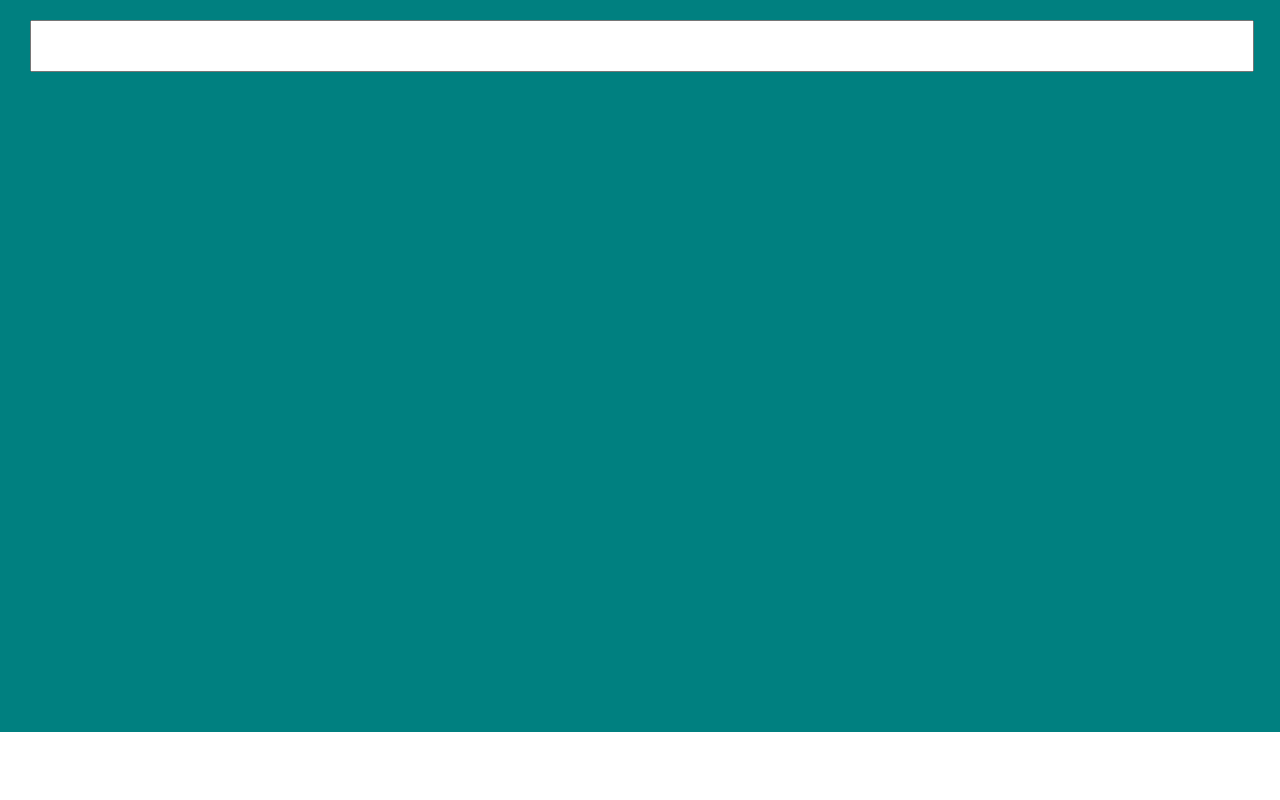
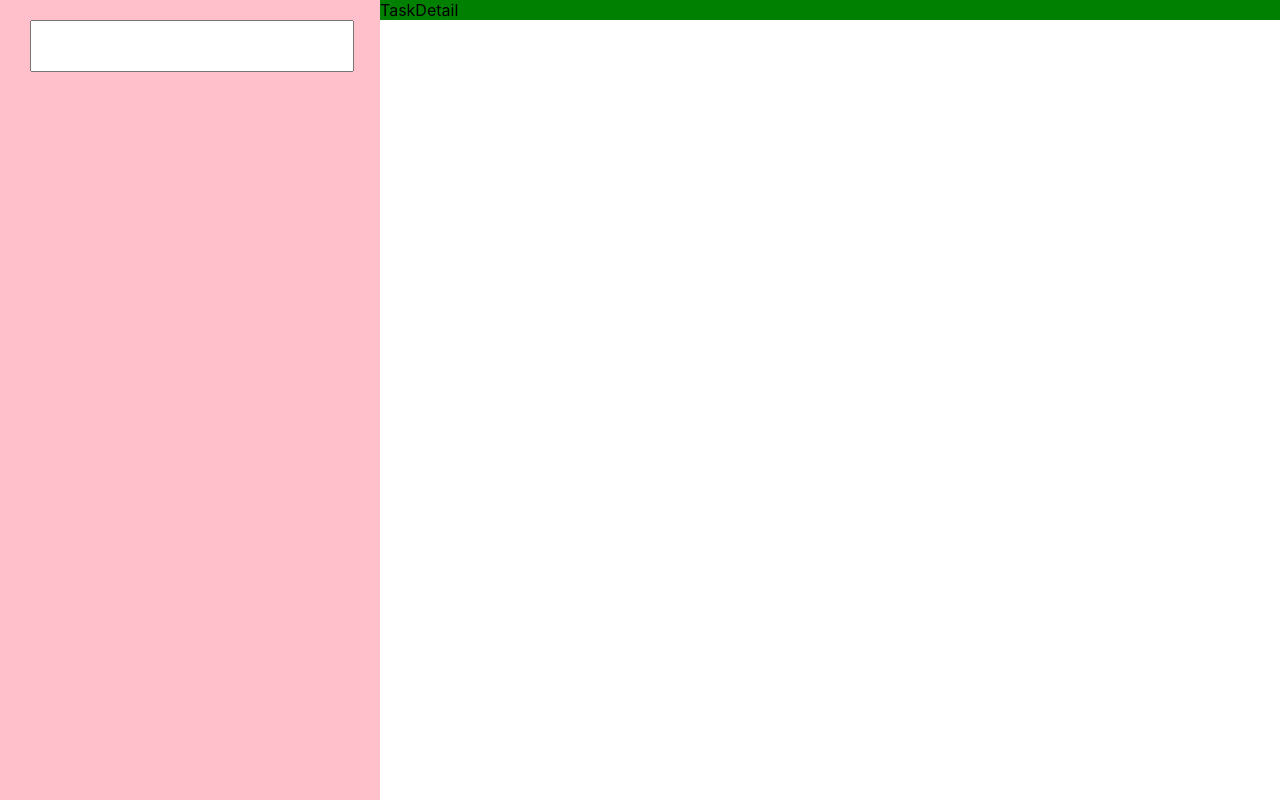
Before and after one commit to xuatz/t4sk2, a React (Create React App) app: page / in a window 1280 px wide. Built offline with nearby package versions, Linux system fonts and the light colour scheme; what pouchdb would draw is missing.

Commit message:
asdasdasdasd

```diff
--- a/src/components/Main2/index.js
+++ b/src/components/Main2/index.js
@@ -11,15 +11,13 @@ const TaskInput = props => {
   const [title, setTitle] = useState('');
 
   return (
-    <div
-      css={css`
-        margin: 20px 30px;
-      `}>
+    <div css={css``}>
       <form
         onSubmit={e => {
           e.preventDefault();
           if (title && title != '') {
-            // props.taskAdd(title);
+            console.log(title);
+            props.taskAdd({ title });
             setTitle('');
           }
         }}>
@@ -30,7 +28,10 @@ const TaskInput = props => {
             padding: '10px 0px',
           }}
           value={title}
-          onChange={e => setTitle(e.target.value)}
+          onChange={e => {
+            console.log('e.target.value', e.target.value);
+            setTitle(e.target.value);
+          }}
         />
       </form>
     </div>
@@ -44,7 +45,7 @@ const styles = {
     display: flex;
     flex-direction: column;
     align-items: stretch;
-    height: 100%;
+    height: 100vh;
 
     @media (min-width: 480px) {
       flex-direction: row;
@@ -53,23 +54,36 @@ const styles = {
     }
   `,
   leftContainer: css`
-    background-color: teal;
-    flex: 1;
+    background-color: pink;
     display: flex;
     flex-direction: column;
+    align-self: stretch;
+
+    height: 100vh;
+
+    padding: 20px 30px;
+
+    @media (min-width: 480px) {
+      flex-basis: auto; /* default value */
+      flex-grow: 1;
+      max-width: 320px;
+      height: auto;
+    }
   `,
   rightContainer: css`
+    display: none;
     background-color: green;
     flex: 1;
 
     @media (min-width: 480px) {
+      display: flex;
       flex: 2;
     }
   `,
   taskInput: css``,
   taskList: css`
+    overflow: auto;
     height: 80vh;
-    overflow: auto;
   `,
 };
 
@@ -78,13 +92,15 @@ const Main2 = props => {
     <div css={styles.mainContainer}>
       <div css={styles.leftContainer}>
         <div css={styles.taskInput}>
-          <TaskInput />
+          <TaskInput taskAdd={props.taskAdd} />
         </div>
         <div css={styles.taskList}>
           <TaskList tasks={props.tasks} />
         </div>
       </div>
-      {false && <TaskDetail style={styles.rightContainer} />}
+      <div css={styles.rightContainer}>
+        <TaskDetail />
+      </div>
     </div>
   );
 };
```
